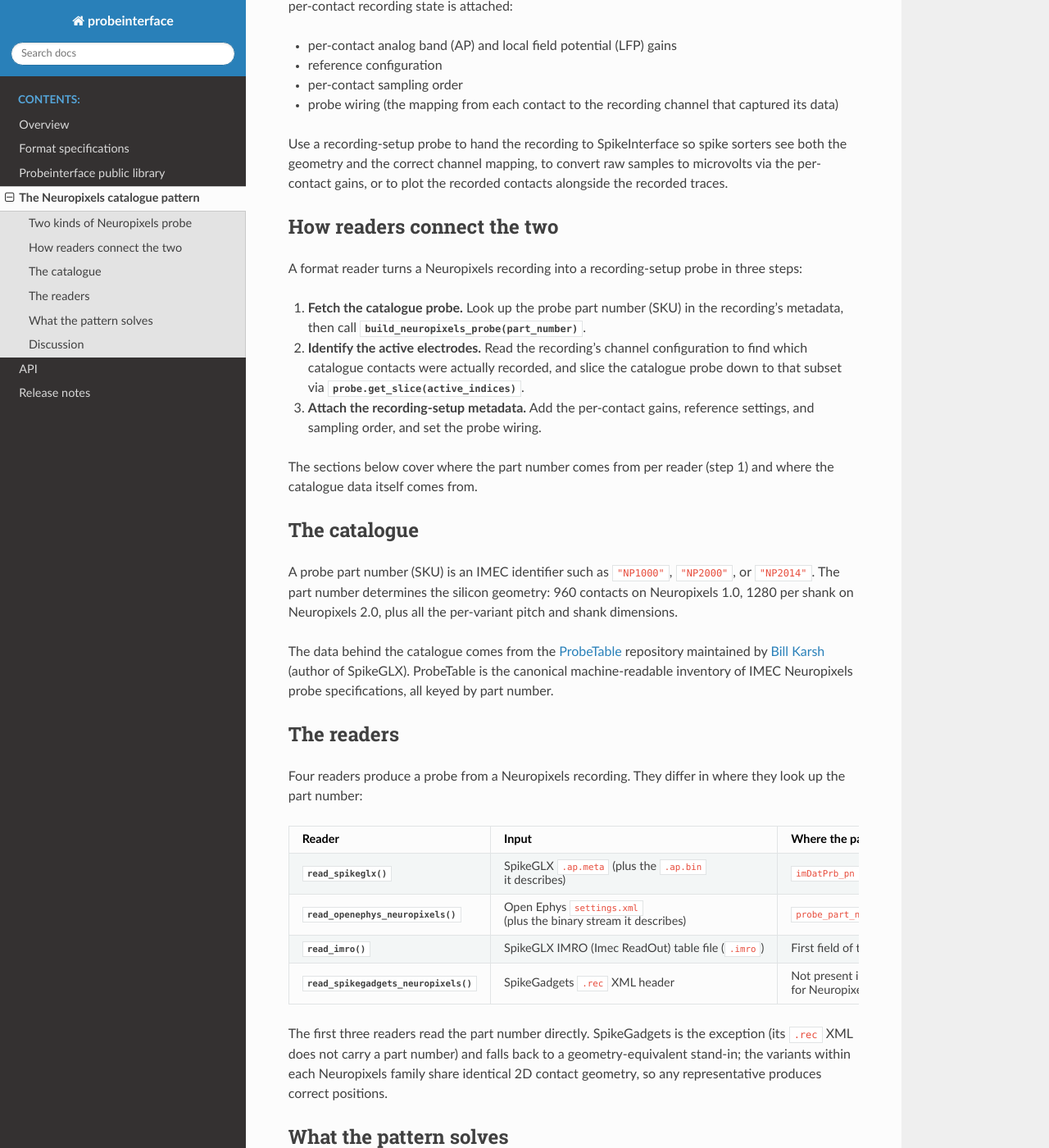
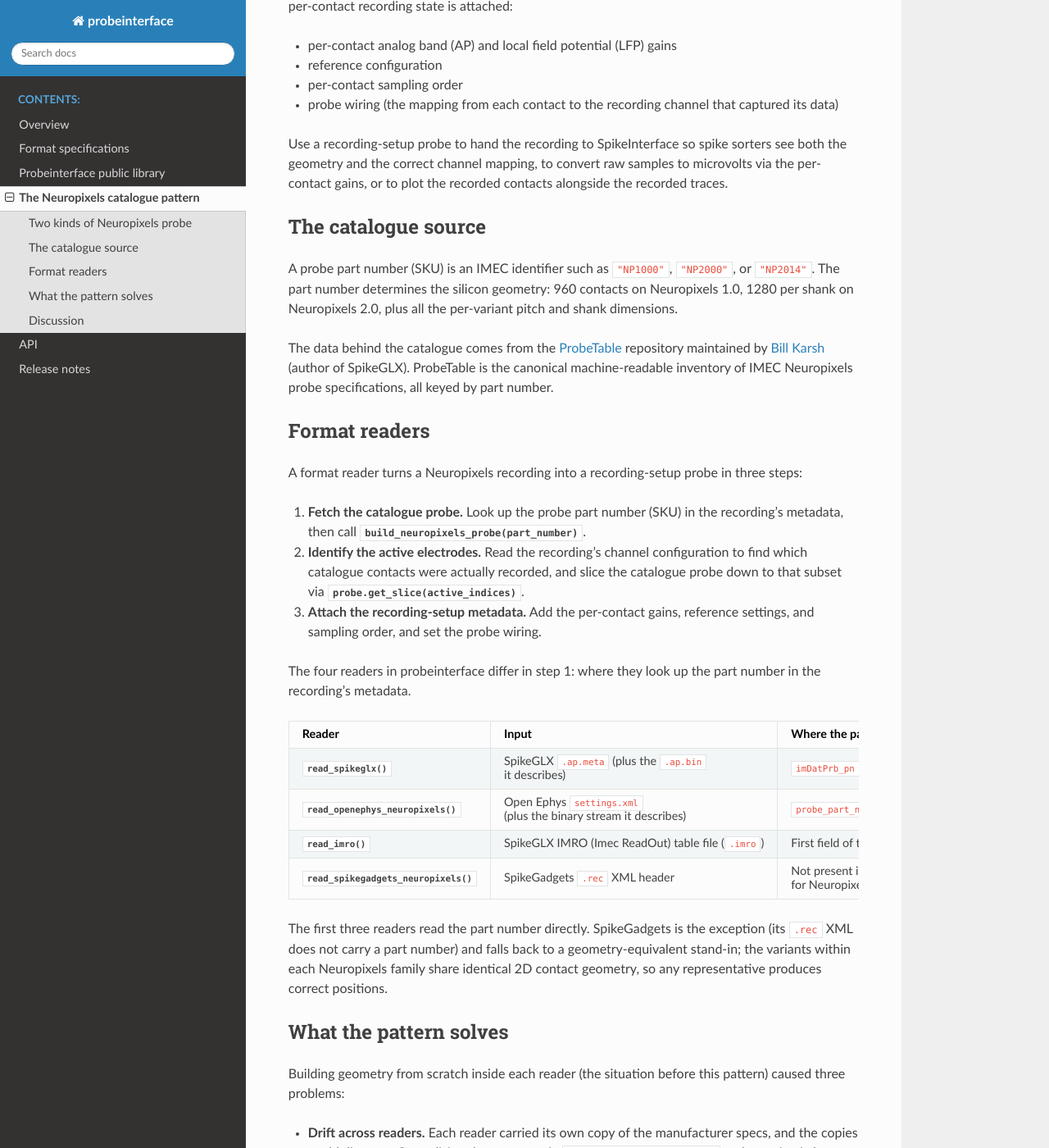
Before and after one commit to SpikeInterface/probeinterface, a Sphinx documentation site: the page built from doc/neuropixels_readers.rst, in a window 1280 px wide and 1400 px high, scrolled down 653 px. Shown: the whole window at 82% size. Built offline with Sphinx 7.4.7 and the Read the Docs theme 3.1.0, drawn with Linux system fonts in a browser that asks for light colours; pages that are not in the unit, such as notebooks, are missing from menus.

Commit message:
perfect muack done

```diff
--- a/doc/neuropixels_readers.rst
+++ b/doc/neuropixels_readers.rst
@@ -42,8 +42,23 @@ convert raw samples to microvolts via the per-contact gains, or to plot
 the recorded contacts alongside the recorded traces.
 
 
-How readers connect the two
----------------------------
+The catalogue source
+--------------------
+
+A probe part number (SKU) is an IMEC identifier such as ``"NP1000"``,
+``"NP2000"``, or ``"NP2014"``. The part number determines the silicon
+geometry: 960 contacts on Neuropixels 1.0, 1280 per shank on Neuropixels
+2.0, plus all the per-variant pitch and shank dimensions.
+
+The data behind the catalogue comes from the
+`ProbeTable <https://github.com/billkarsh/ProbeTable>`_ repository maintained
+by `Bill Karsh <https://github.com/billkarsh>`_ (author of SpikeGLX).
+ProbeTable is the canonical machine-readable inventory of IMEC Neuropixels
+probe specifications, all keyed by part number.
+
+
+Format readers
+--------------
 
 A format reader turns a Neuropixels recording into a recording-setup probe
 in three steps:
@@ -58,30 +73,8 @@ in three steps:
 3. **Attach the recording-setup metadata.** Add the per-contact gains,
    reference settings, and sampling order, and set the probe wiring.
 
-The sections below cover where the part number comes from per reader
-(step 1) and where the catalogue data itself comes from.
-
-
-The catalogue
--------------
-
-A probe part number (SKU) is an IMEC identifier such as ``"NP1000"``,
-``"NP2000"``, or ``"NP2014"``. The part number determines the silicon
-geometry: 960 contacts on Neuropixels 1.0, 1280 per shank on Neuropixels
-2.0, plus all the per-variant pitch and shank dimensions.
-
-The data behind the catalogue comes from the
-`ProbeTable <https://github.com/billkarsh/ProbeTable>`_ repository maintained
-by `Bill Karsh <https://github.com/billkarsh>`_ (author of SpikeGLX).
-ProbeTable is the canonical machine-readable inventory of IMEC Neuropixels
-probe specifications, all keyed by part number.
-
-
-The readers
------------
-
-Four readers produce a probe from a Neuropixels recording. They differ in
-where they look up the part number:
+The four readers in probeinterface differ in step 1: where they look up the
+part number in the recording's metadata.
 
 .. list-table::
    :header-rows: 1
```
